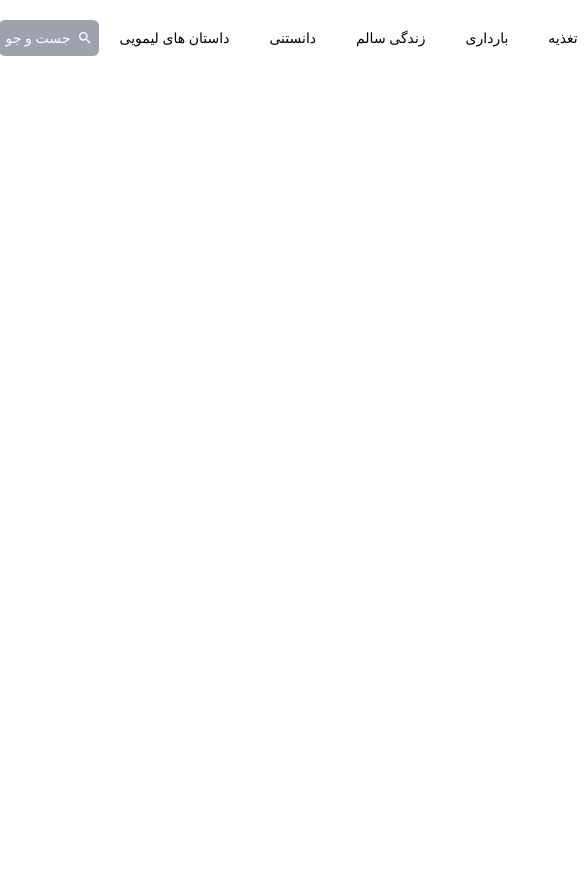
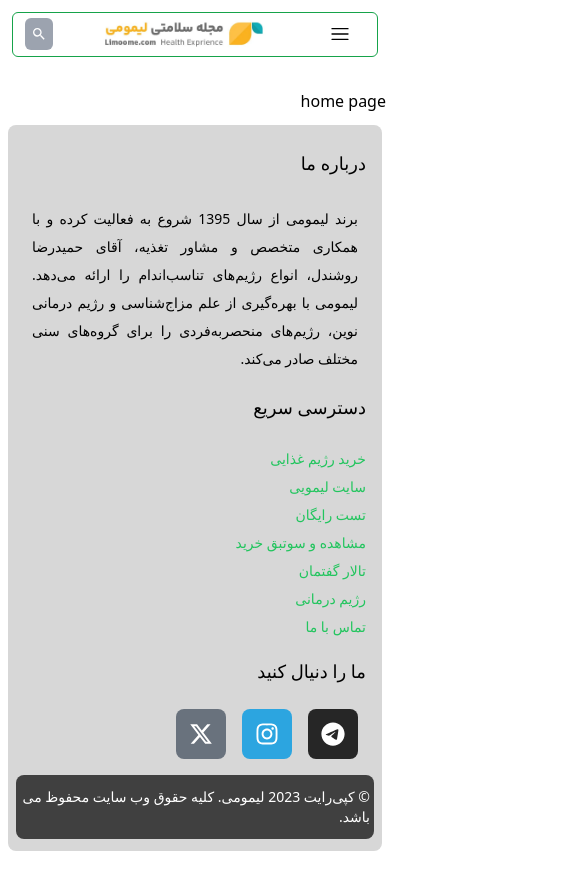
Before and after one commit to AliKhosronejad76/helthjornal, a React (Vite) app: page / in a window 390 px wide. Shown: the top 890 px of the page, 585 px wide, since content can reach past the window. After the commit the page ends 851 px from the top, so only its background shows below. Built offline with nearby package versions, Linux system fonts and the light colour scheme.

Commit message:
edite fontsize footer and responsive navbar

```diff
--- a/src/components/footer/Aboutus.jsx
+++ b/src/components/footer/Aboutus.jsx
@@ -1,8 +1,8 @@
 export default function Aboutus(){
     return(
         <div className="w-[100%] lg:w-[34%] ">
-            <h2 className="pb-6 pt-4 text-xl">درباره ما</h2>
-            <p className="px-2 py-1 leading-loose text-justify">
+            <h2 className="pb-6 pt-4 text-lg lg:text-xl">درباره ما</h2>
+            <p className="px-2 py-1 text-sm md:text-lg leading-loose text-justify">
             برند لیمومی از سال 1395 شروع به فعالیت کرده و با همکاری متخصص و مشاور تغذیه، آقای حمیدرضا روشندل، انواع رژیم‌های تناسب‌اندام را ارائه می‌دهد. لیمومی با بهره‌گیری از علم مزاج‌‌شناسی و رژیم درمانی نوین، رژیم‌های منحصربه‌فردی را برای گروه‌های سنی مختلف صادر می‌کند.
             </p>
         </div>
--- a/src/components/footer/Footer.jsx
+++ b/src/components/footer/Footer.jsx
@@ -12,10 +12,10 @@ export default function Footer(){
                     <Social/>
                 </div>
 
-                <div className="bg-[#404040] text-white text-sm rounded-lg py-3 px-1   md:px-2 flex items-center justify-start">
-                    <span>
+                <div className="bg-[#404040] text-white  rounded-lg py-3 px-1 md:px-2 flex items-center justify-start">
+                    <p className="text-sm">
                     © کپی‌رایت 2023 لیمومی. کلیه حقوق وب سایت محفوظ می باشد.
-                    </span>
+                    </p>
                 </div>
             </footer>
         </div>
--- a/src/components/footer/Menu.jsx
+++ b/src/components/footer/Menu.jsx
@@ -1,7 +1,7 @@
 export default function Menu(){
     return(
         <div className="w-[100%] lg:w-[32%] flex flex-col items-start lg:items-center">
-            <h2 className="pb-6 pt-4 text-xl ">دسترسی سریع</h2>
+            <h2 className="pb-6 pt-4 text-lg lg:text-xl ">دسترسی سریع</h2>
             <ul className="[&>li]:py-1 [&>li]:text-green-500 [&>li]:text-sm">
 
                 <li>خرید رژیم غذایی</li>
--- a/src/components/footer/Social.jsx
+++ b/src/components/footer/Social.jsx
@@ -6,7 +6,7 @@ import Item from "./Item"
 export default function Social(){
     return(
         <div className="w-[100%] lg:w-[33%]  flex flex-col items-start lg:items-center">
-            <h2 className="pb-6 pt-4 text-xl">ما را دنیال کنید</h2>
+            <h2 className="pb-6 pt-4 text-lg lg:text-xl">ما را دنیال کنید</h2>
 
             <div className="flex items-center ">
                 <Item color={"#262626"}>
--- /dev/null
+++ b/src/components/navbar/DrawerButton.jsx
@@ -0,0 +1,10 @@
+import { RxHamburgerMenu } from "react-icons/rx"
+export default function DrawerButton(){
+    return(
+        <div className="visible lg:invisible flex items-center justify-center  text-xl w-[50px] ">
+            <button classname="w-full ">
+                <RxHamburgerMenu/>
+            </button>
+        </div>
+    )
+}
--- a/src/components/navbar/Logo.jsx
+++ b/src/components/navbar/Logo.jsx
@@ -1,7 +1,7 @@
 export default function Logo(){
     return(
         <>
-            <img src="/img/blog-logo.webp" className="w-[200px] object-cover" alt="logo" />
+            <img src="/img/blog-logo.webp" className="w-[170px] lg:w-[200px] object-cover" alt="logo" />
         </>
     )
 }
--- a/src/components/navbar/Navbar.jsx
+++ b/src/components/navbar/Navbar.jsx
@@ -1,9 +1,11 @@
 import Logo from "./Logo"
 import Menu from "./menu/Menu"
 import Search from "./Search"
+import DrawerButton from "./DrawerButton"
 export default function Navbar(){
     return(
-        <nav className="sticky w-[94%] mx-auto flex  justify-between px-3 rounded-md border border-green-600 mt-3 mb-8">
+        <nav className=" w-[94%] mx-auto flex  justify-between px-3 rounded-md border border-green-600 mt-3 mb-8">
+            <DrawerButton/>
             <Logo/>
             <Menu/>
             <Search/>
--- a/src/components/navbar/Search.jsx
+++ b/src/components/navbar/Search.jsx
@@ -2,9 +2,9 @@ import { MdOutlineSearch } from "react-icons/md"
 export default function Serach(){
     return(
         <div className="flex items-center">
-             <button className="bg-gray-400 w-[100px] py-2  px-1.5 flex items-center justify-between   text-white  rounded-md ">
+             <button className="bg-gray-400 w-max lg:w-[100px] py-2  px-1.5 flex items-center justify-between   text-white  rounded-md ">
                  <MdOutlineSearch/>
-                <p className="text-sm text-center ">جست و جو</p>
+                <p className="text-sm text-center hidden lg:block">جست و جو</p>
              </button>
         </div>
     )
--- a/src/components/navbar/menu/Menu.jsx
+++ b/src/components/navbar/menu/Menu.jsx
@@ -3,7 +3,7 @@ import { menuItems } from "../../../../public/data"
 
 export default function  Menu(){
     return(
-        <ul className="flex items-center text-sm ">
+        <ul className="invisible hidden lg:visible lg:flex items-center text-sm ">
             {menuItems.map((item, i)=><ListItem key={i} data={item}/>)}
         </ul>
     )
```
